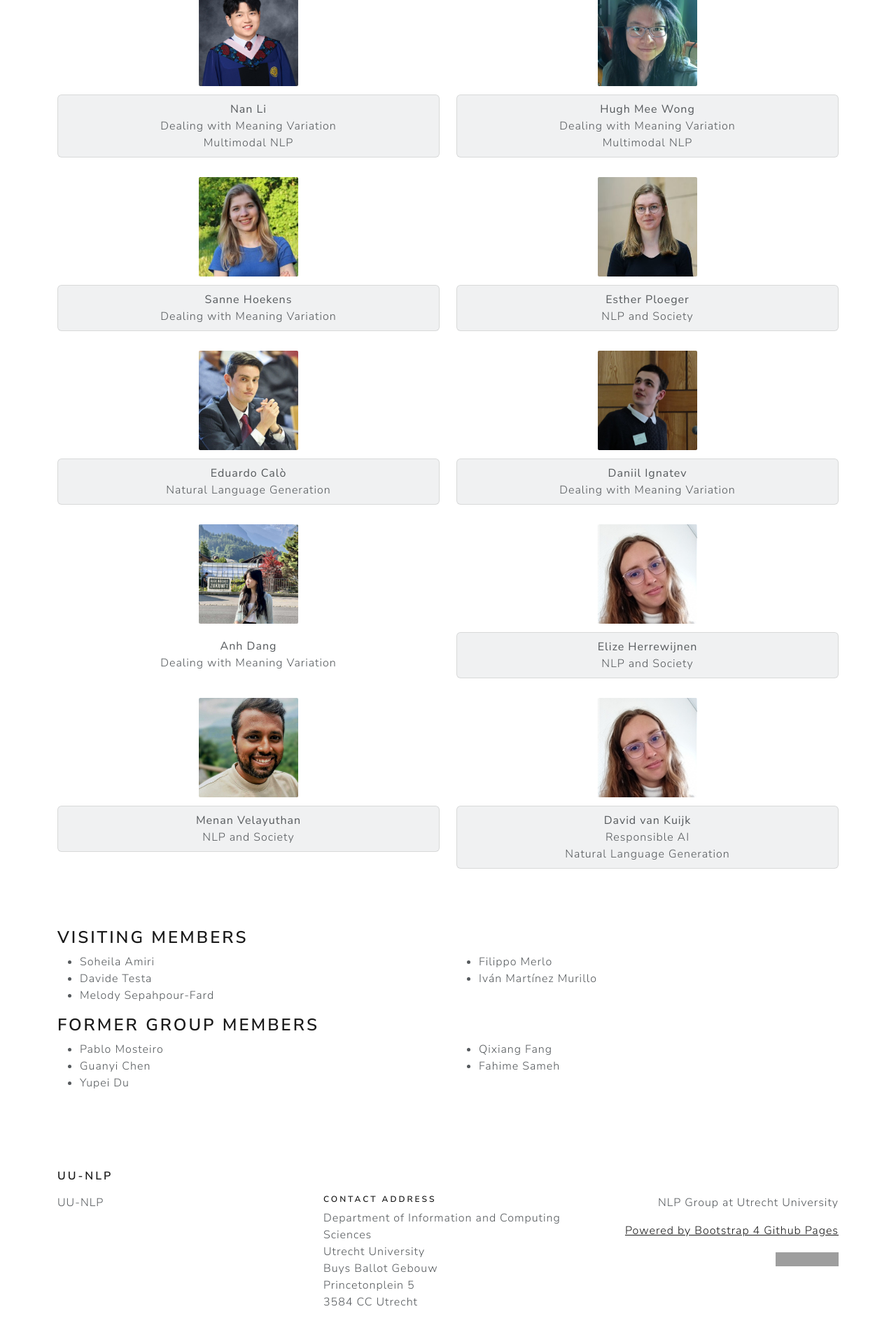
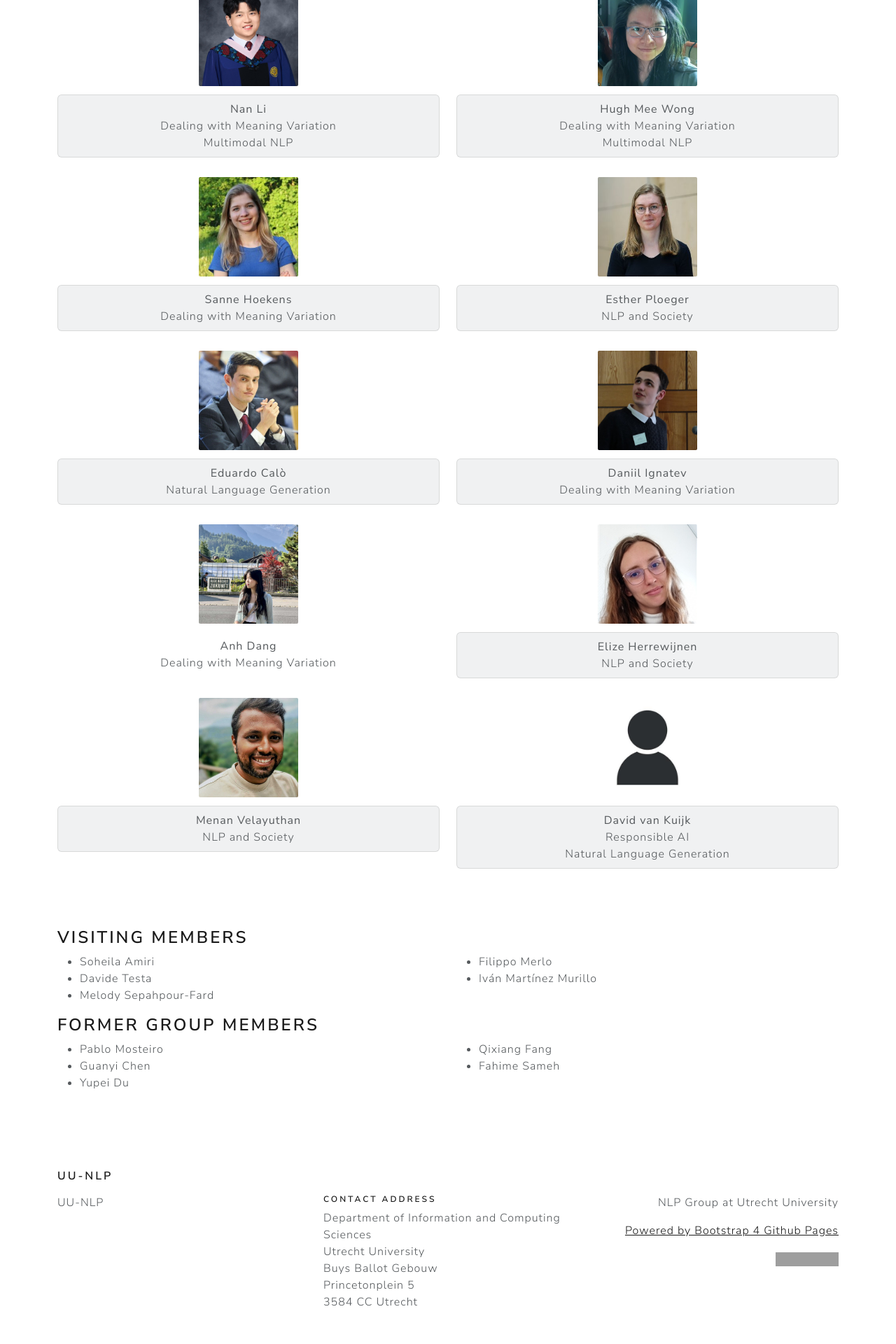
Before and after one commit to thaoanhdang/uu-nlp.github.io, a Jekyll site: the page built from people.md, in a window 1280 px wide. Shown: the part 1865-3785 px from the top of the page at 70% size. Built offline with Jekyll 4.4.1, drawn with Linux system fonts in a browser that asks for light colours; grey boxes are pictures that could not be loaded.

Commit message:
Update people.md

```diff
--- a/people.md
+++ b/people.md
@@ -208,7 +208,7 @@ permalink: /people/
       </div>
     </div>
     <div class="col-md-6 mb-4">
-      <img src="{{ 'assets/images/elize.jpg' | relative_url }}" class="img-thumbnail rounded"
+      <img src="{{ 'assets/images/david.jpg' | relative_url }}" class="img-thumbnail rounded"
            style="width: 150px; height: 150px; object-fit: cover;" alt="elize">
       <div class="mt-2 p-2 rounded bg-light">
         <strong>David van Kuijk</strong><br>
```
